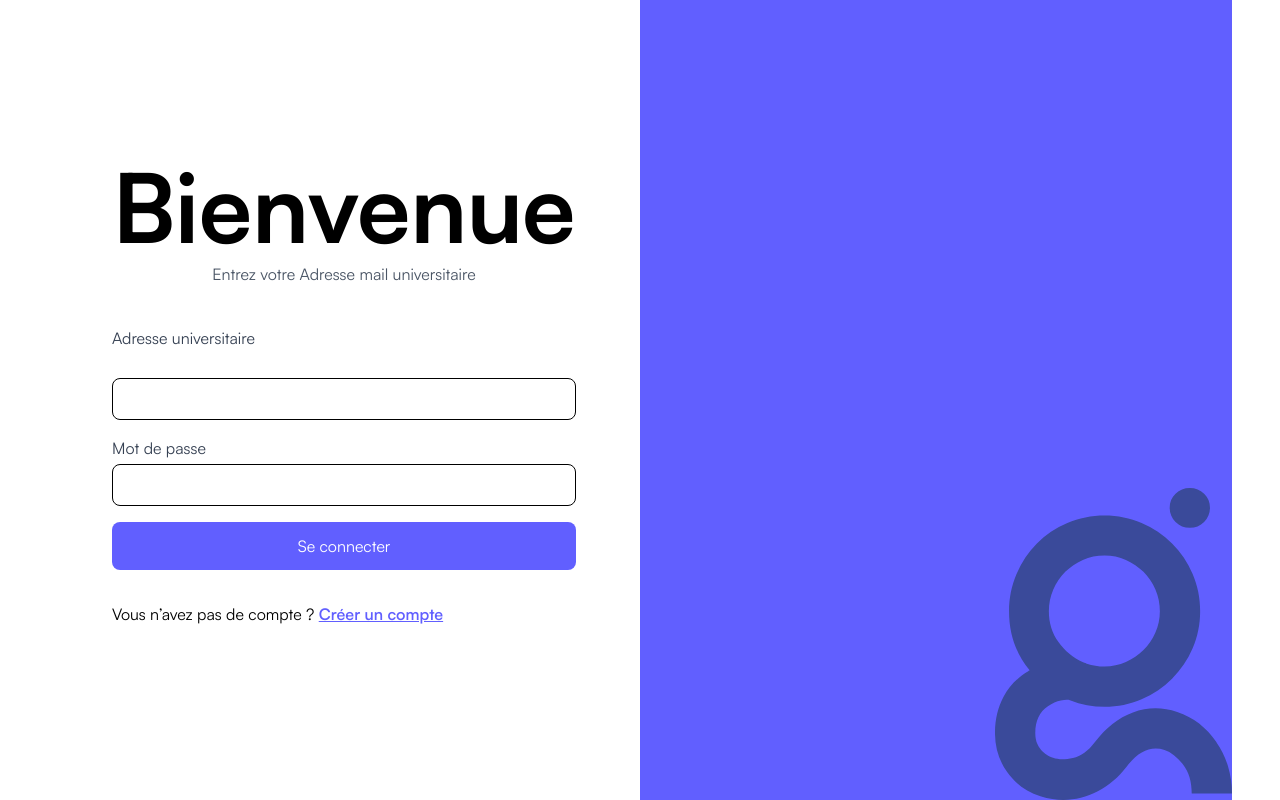
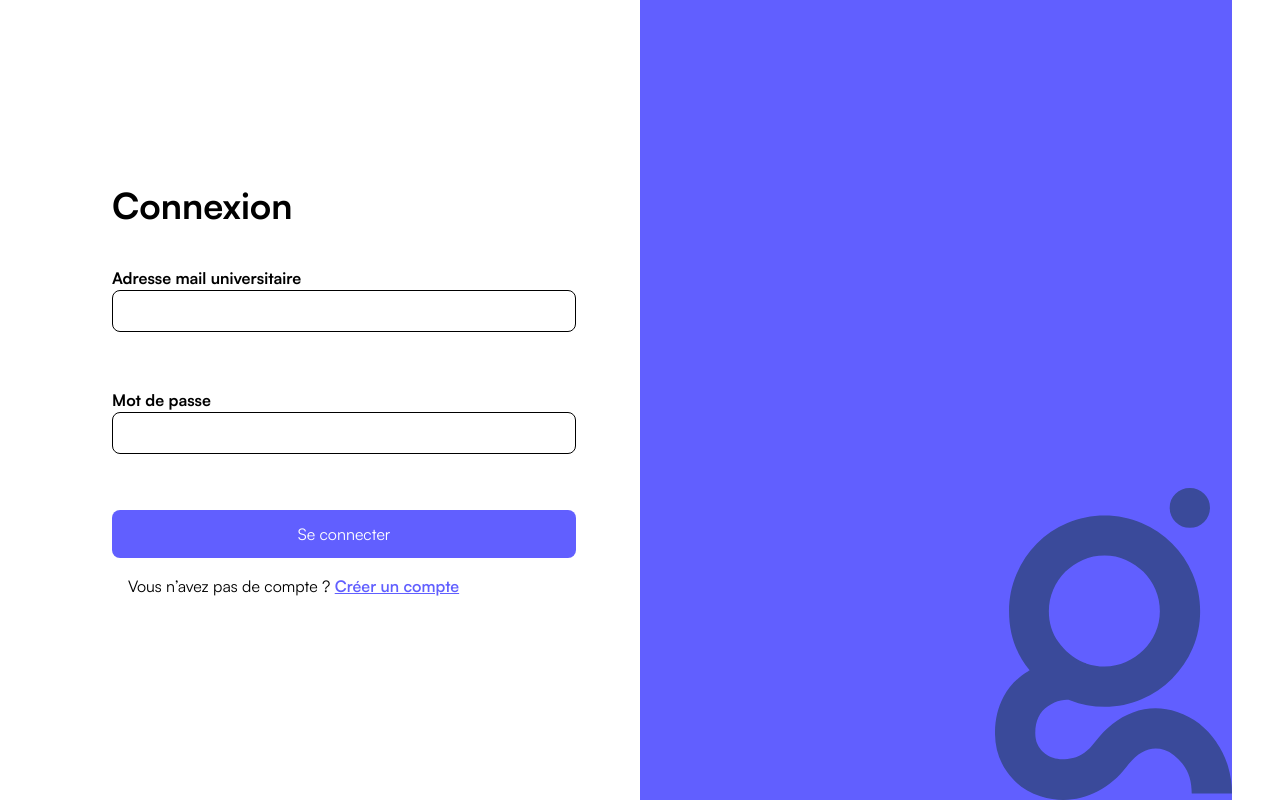
Before and after one commit to valentinbgt/sae401, a Nuxt app: page /compte/connexion in a window 1280 px wide. Built offline with nearby package versions, Linux system fonts and the light colour scheme.

Commit message:
Harmonisation entre la page inscription et connexion

```diff
--- a/components/LoginForm.vue
+++ b/components/LoginForm.vue
@@ -1,38 +1,52 @@
 <template>
   <form @submit.prevent="submitLogin" class="w-full">
     <div class="p-4">
+      <h2 class="font-bold text-4xl mb-10">Connexion</h2>
+      <div class="space-y-10">
         <div>
-        <label class="block text-gray-700 mb-1" for="email">Adresse universitaire
+          <label for="email" class="font-bold">
+            Adresse mail universitaire
           </label>
-        <br>
-        <input type="email"
+          <input
+              type="email"
               id="email"
               v-model="formData.email"
               required
-        class="w-full px-4 py-2 border rounded-lg mb-4"/>
+              class="w-full py-2 p-2 border rounded-lg mb-4"
+          />
         </div>
-
         <div>
-        <label for="password" class="block text-gray-700 mb-1">Mot de passe</label>
+          <label for="password" class="font-bold">
+            Mot de passe
+          </label>
           <input
               type="password"
               id="password"
               v-model="formData.password"
               required
-          class="w-full px-4 py-2 border rounded-lg mb-4"
+              class="w-full py-2 p-2 border rounded-lg mb-4"
           />
         </div>
-
         <div v-if="error" class="text-red-500">
           {{ error }}
         </div>
-
-      <button class="w-full bg-indigo-500 text-white py-3 rounded-lg hover:bg-indigo-600"   type="submit" :disabled="loading">
+        <button
+            class="cursor-pointer w-full bg-indigo-500 text-white py-3 rounded-lg hover:bg-indigo-600 disabled:bg-gray-400"
+            type="submit"
+            :disabled="loading"
+        >
           {{ loading ? "Connexion en cours..." : "Se connecter" }}
         </button>
       </div>
-    <div class="p-4">Vous n’avez pas de compte ? <NuxtLink  class="underline text-indigo-500 font-semibold" to="inscription">Créer un compte</NuxtLink></div>
+      <div class="p-4">
+        Vous n’avez pas de compte ?
+        <NuxtLink class="underline text-indigo-500 font-semibold" to="/inscription">
+          Créer un compte
+        </NuxtLink>
+      </div>
+    </div>
   </form>
+
 </template>
 
 <script setup>
--- a/components/SignupForm.vue
+++ b/components/SignupForm.vue
@@ -8,18 +8,18 @@
           <div class="flex justify-between">
             <div class="flex flex-col w-60" >
               <label class="font-bold" for="prenom">Prénom</label>
-              <input class="border rounded-lg py-0.5 p-2" type="text" id="prenom" v-model="formData.prenom" required />
+              <input class="border rounded-lg py-2 p-2" type="text" id="prenom" v-model="formData.prenom" required />
             </div>
 
             <div class="flex flex-col w-60 ">
               <label class="font-bold" for="nom">Nom</label>
-              <input class="border rounded-lg py-0.5 p-2" type="text" id="nom" v-model="formData.nom" required />
+              <input class="border rounded-lg py-2 p-2" type="text" id="nom" v-model="formData.nom" required />
             </div>
           </div>
 
           <div class="flex flex-col w-full">
             <label class="font-bold" for="email">Email</label>
-            <input class="border rounded-lg py-0.5 p-2" type="email" id="email" v-model="formData.email" required />
+            <input class="border rounded-lg py-2 p-2" type="email" id="email" v-model="formData.email" required />
           </div>
 
           <div class="flex flex-col w-full">
@@ -29,7 +29,7 @@
                 id="password"
                 v-model="formData.password"
                 required
-                class="border rounded-lg py-0.5 p-2"
+                class="border rounded-lg py-2 p-2"
             />
           </div>
 
@@ -37,11 +37,11 @@
             {{ error }}
           </div>
 
-          <button class="border w-full bg-indigo-500 text-white rounded-lg py-1 cursor-pointer" type="submit" :disabled="loading">
+          <button class="border w-full bg-indigo-500 text-white rounded-lg py-3 cursor-pointer hover:bg-indigo-600 disabled:bg-gray-400 " type="submit" :disabled="loading">
             {{ loading ? "Inscription en cours..." : "S'inscrire" }}
           </button>
         </div>
-        <div class="mt-4">Déjà un compte ? <NuxtLink class="font-bold" to="connexion">Se connecter</NuxtLink></div>
+        <div class="mt-4">Déjà un compte ? <NuxtLink class="underline text-indigo-500 font-semibold" to="connexion">Se connecter</NuxtLink></div>
       </form>
     </div>
   </form>
--- a/pages/compte/connexion.vue
+++ b/pages/compte/connexion.vue
@@ -1,10 +1,6 @@
 <template>
   <div class="flex max-w-[1920px]  h-screen">
     <div class="w-1/2 flex flex-col justify-center items-center p-12">
-      <p class="text-8xl font-bold mb-2 text-center">Bienvenue</p>
-      <p class="text-gray-600 mb-6 text-center">
-        Entrez votre Adresse mail universitaire
-      </p>
       <LoginForm />
     </div>
 
```
Lines whose indentation alone changed are shown as unchanged.
